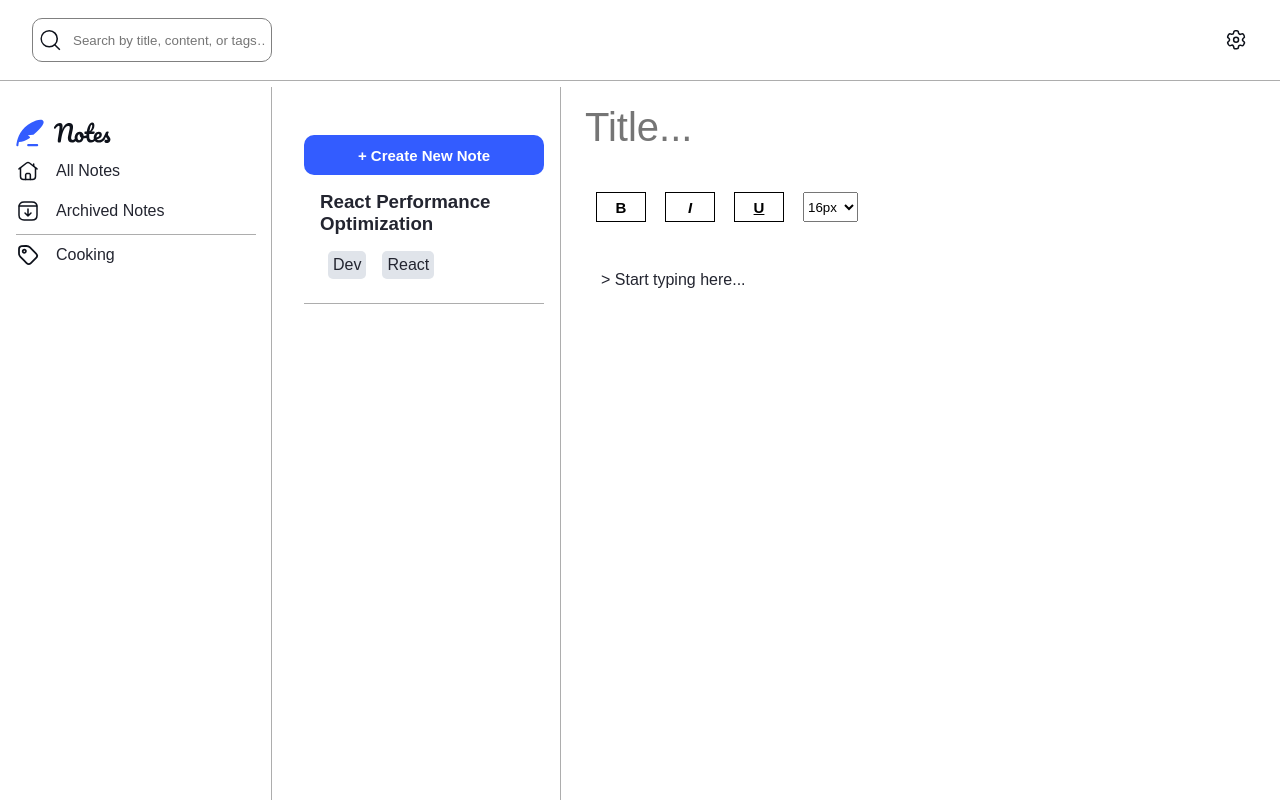
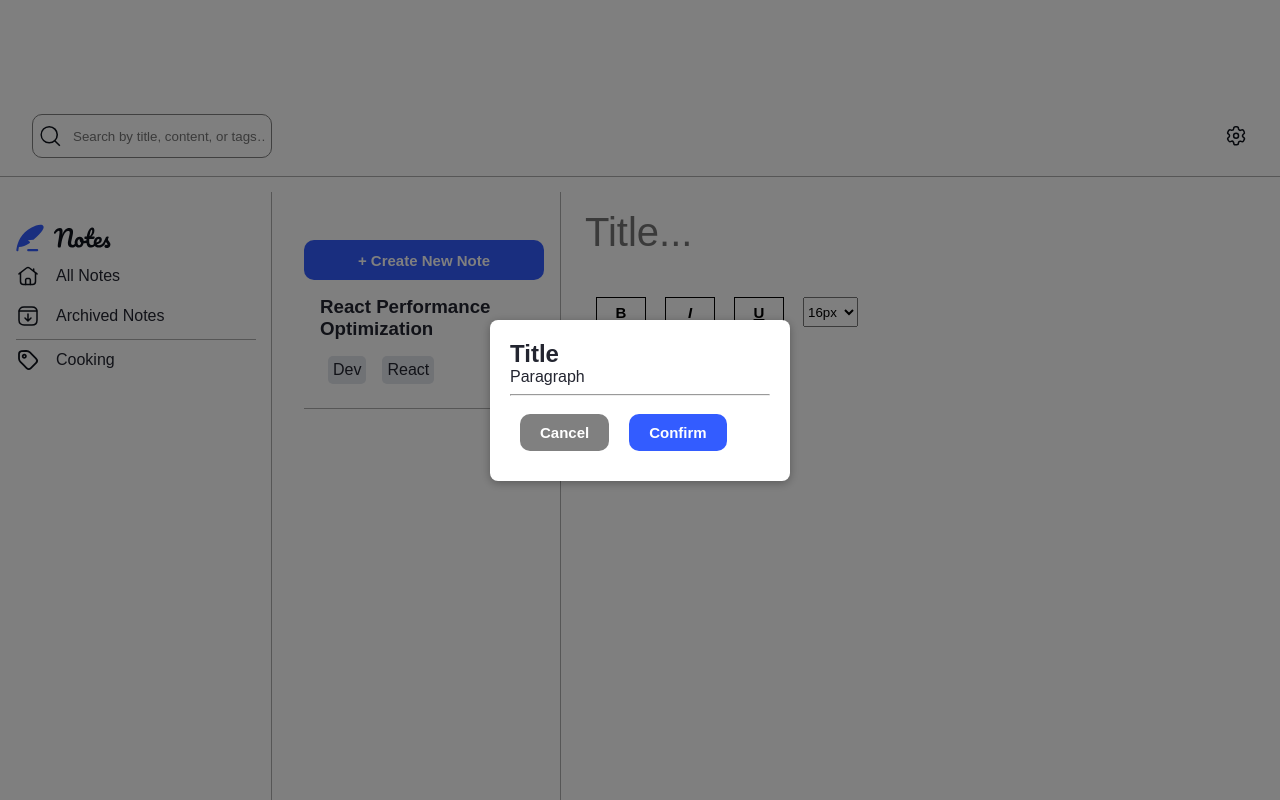
Before and after one commit to LeoLoureiro-code/NotesApp, an Angular app: page /notes in a window 1280 px wide. Shown: the top 800 px of the page. Built offline with nearby package versions, Linux system fonts and the light colour scheme.

Commit message:
add modal to notes component

```diff
--- a/src/components/notes/notes.component.html
+++ b/src/components/notes/notes.component.html
@@ -1,4 +1,12 @@
 <main class="grid">
+    <modal
+    *ngIf="isVisible"
+    [isVisible]="isVisible"
+    (closeModal)="closeModal()"
+    (confirmAction)="handleConfirmAction()">
+    </modal>
+
+
     <header-component></header-component>
     <navigation></navigation>
     <all-notes></all-notes>
--- a/src/components/notes/notes.component.ts
+++ b/src/components/notes/notes.component.ts
@@ -1,18 +1,33 @@
-import { Component } from '@angular/core';
+import { Component, Input, Output, EventEmitter } from '@angular/core';
+import { CommonModule } from '@angular/common';
 import { NavigationComponent } from "../navigation/navigation.component";
 import { NotesContentComponent } from "../notes-content/notes-content.component";
 import { HeaderComponent } from "../header/header.component";
 import { TextEditorComponent } from "../text-editor/text-editor.component";
 import { AllNotesComponent } from "../all-notes/all-notes.component";
 import { MobileNavigationComponent } from "../mobile-navigation/mobile-navigation.component";
+import { ModalComponent } from "../modal/modal.component";
 
 @Component({
   selector: 'notes',
   standalone: true,
-  imports: [NavigationComponent, NotesContentComponent, HeaderComponent, TextEditorComponent, AllNotesComponent, MobileNavigationComponent],
+  imports: [NavigationComponent, NotesContentComponent, HeaderComponent, TextEditorComponent, AllNotesComponent, MobileNavigationComponent, ModalComponent, CommonModule],
   templateUrl: './notes.component.html',
   styleUrl: './notes.component.scss'
 })
 export class NotesComponent {
+  isVisible = true;
 
+  openModal() {
+    this.isVisible = true;
+  }
+
+  closeModal() {
+    this.isVisible = false;
+  }
+
+  handleConfirmAction() {
+    console.log('Action confirmed!');
+    this.isVisible = false;
+  }
 }
```
